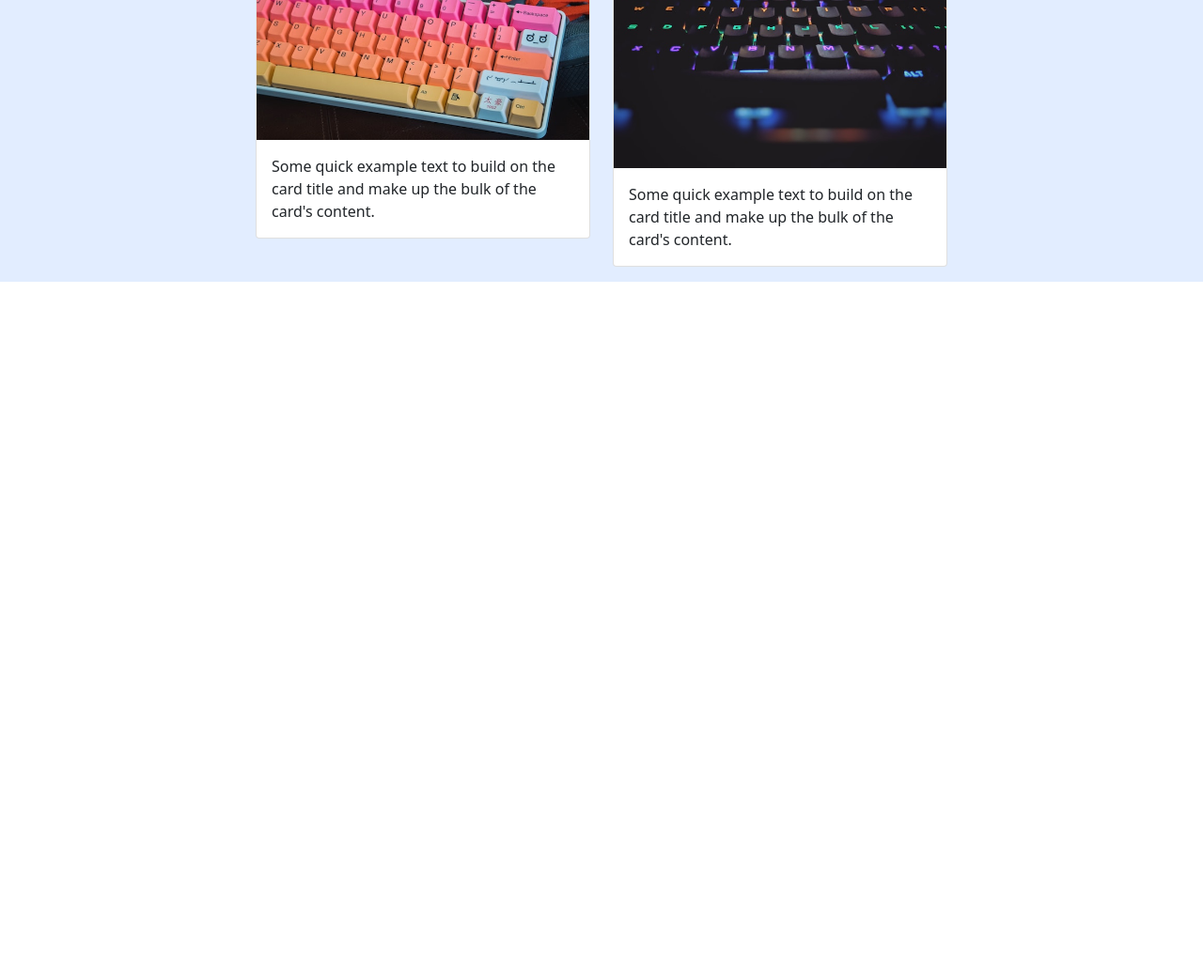
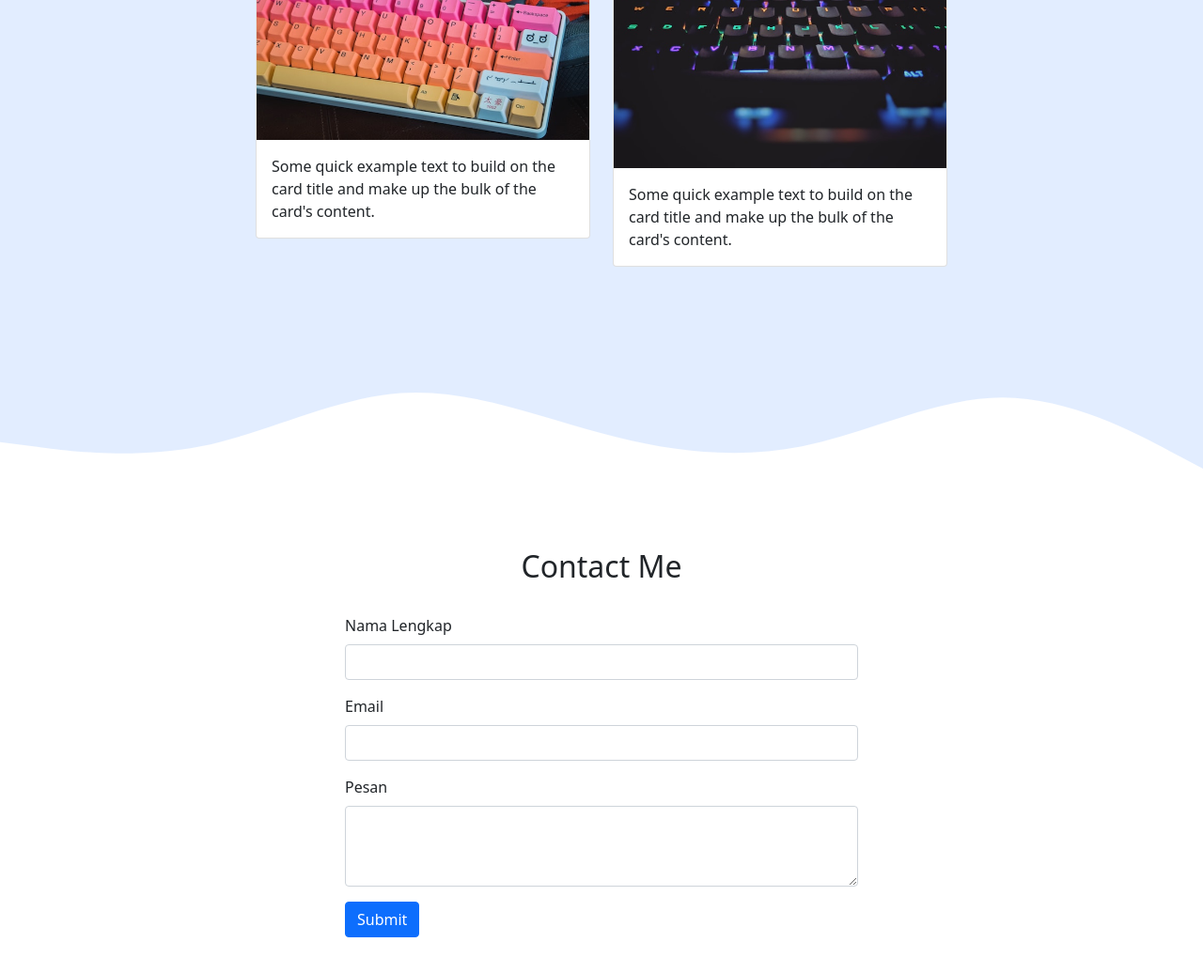
Before and after one commit to sutrisno-20/Learning_Bootstrap, a plain HTML site: page index.html in a window 1280 px wide. Shown: the part 1701-2737 px from the top of the page at 94% size. Before the commit the page ends 2001 px from the top, so only its background shows below. Drawn offline with nearby package versions, Linux system fonts and the light colour scheme.

Commit message:
Add Feature Contact Me

```diff
--- a/assets/css/style.css
+++ b/assets/css/style.css
@@ -1,5 +1,5 @@
 body {
-    min-height: 2000px;
+    min-height: 3000px;
 }
 .jumbotron {
     padding-top: 2rem;
--- a/index.html
+++ b/index.html
@@ -131,8 +131,46 @@
           </div>
         </div>
       </div>
+      <svg xmlns="http://www.w3.org/2000/svg" viewBox="0 0 1440 320">
+        <path
+          fill="#fff"
+          fill-opacity="1"
+          d="M0,192L40,197.3C80,203,160,213,240,197.3C320,181,400,139,480,133.3C560,128,640,160,720,181.3C800,203,880,213,960,197.3C1040,181,1120,139,1200,138.7C1280,139,1360,181,1400,202.7L1440,224L1440,320L1400,320C1360,320,1280,320,1200,320C1120,320,1040,320,960,320C880,320,800,320,720,320C640,320,560,320,480,320C400,320,320,320,240,320C160,320,80,320,40,320L0,320Z"
+        ></path>
+      </svg>
     </section>
     <!-- End Projects -->
+
+    <!-- Contact Start -->
+    <section id="contact">
+      <div class="container">
+        <div class="row text-center mb-4">
+          <div class="col">
+            <h2>Contact Me</h2>
+          </div>
+        </div>
+        <div class="row justify-content-center">
+          <div class="col-md-6">
+            <form>
+              <div class="mb-3">
+                <label for="name" class="form-label">Nama Lengkap</label>
+                <input type="name" class="form-control" id="name" aria-describedby="name" />
+              </div>
+              <div class="mb-3">
+                <label for="email" class="form-label">Email</label>
+                <input type="email" class="form-control" id="email" aria-describedby="email" />
+              </div>
+              <div class="mb-3">
+                <label for="pesan" class="form-label">Pesan</label>
+                <textarea class="form-control" id="pesan" rows="3"></textarea>
+              </div>
+              <button type="submit" class="btn btn-primary">Submit</button>
+            </form>
+          </div>
+        </div>
+      </div>
+    </section>
+    <!-- End Contact -->
     <script src="https://cdn.jsdelivr.net/npm/bootstrap@5.0.2/dist/js/bootstrap.bundle.min.js" integrity="sha384-MrcW6ZMFYlzcLA8Nl+NtUVF0sA7MsXsP1UyJoMp4YLEuNSfAP+JcXn/tWtIaxVXM" crossorigin="anonymous"></script>
   </body>
 </html>
```
